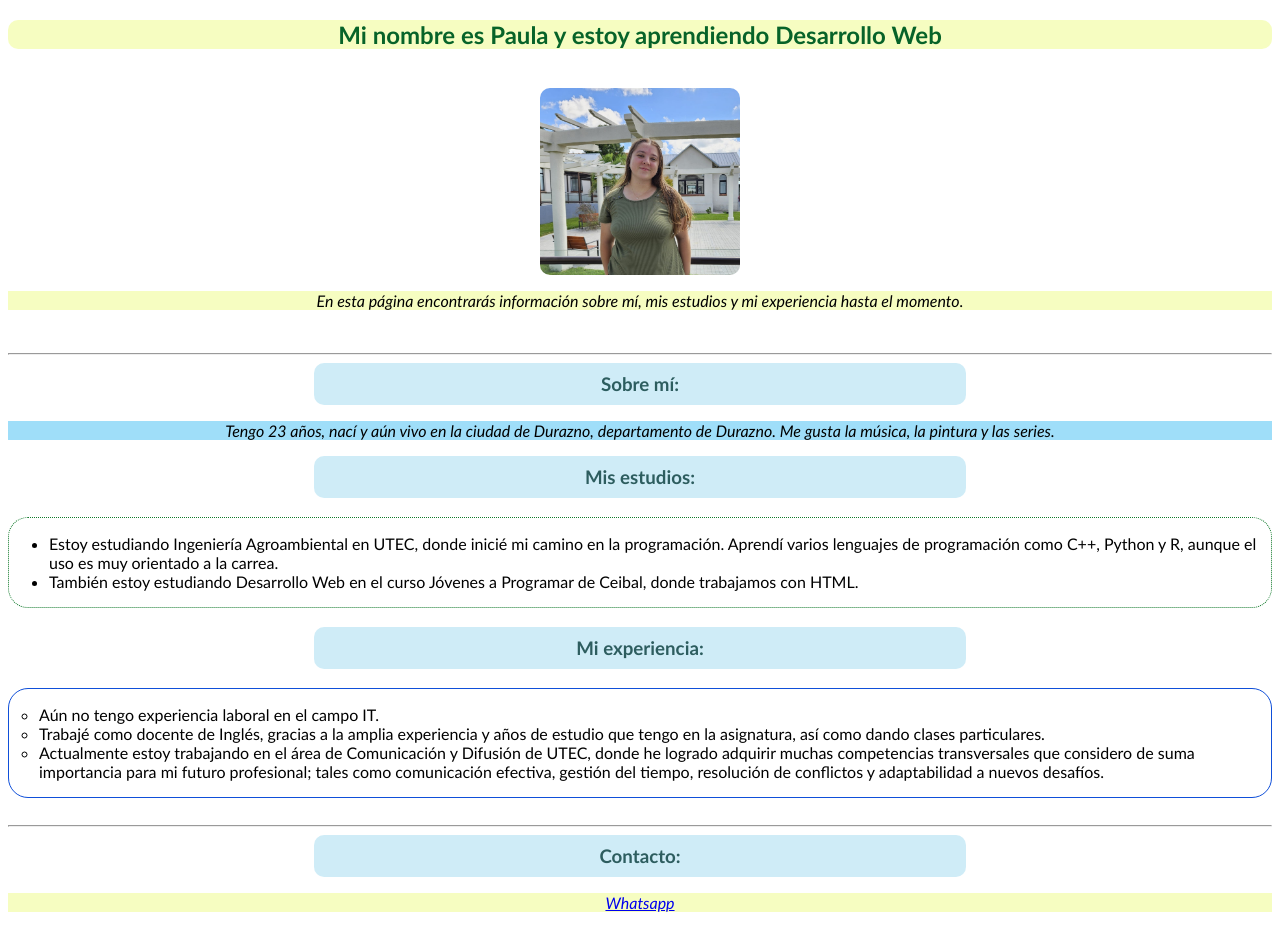
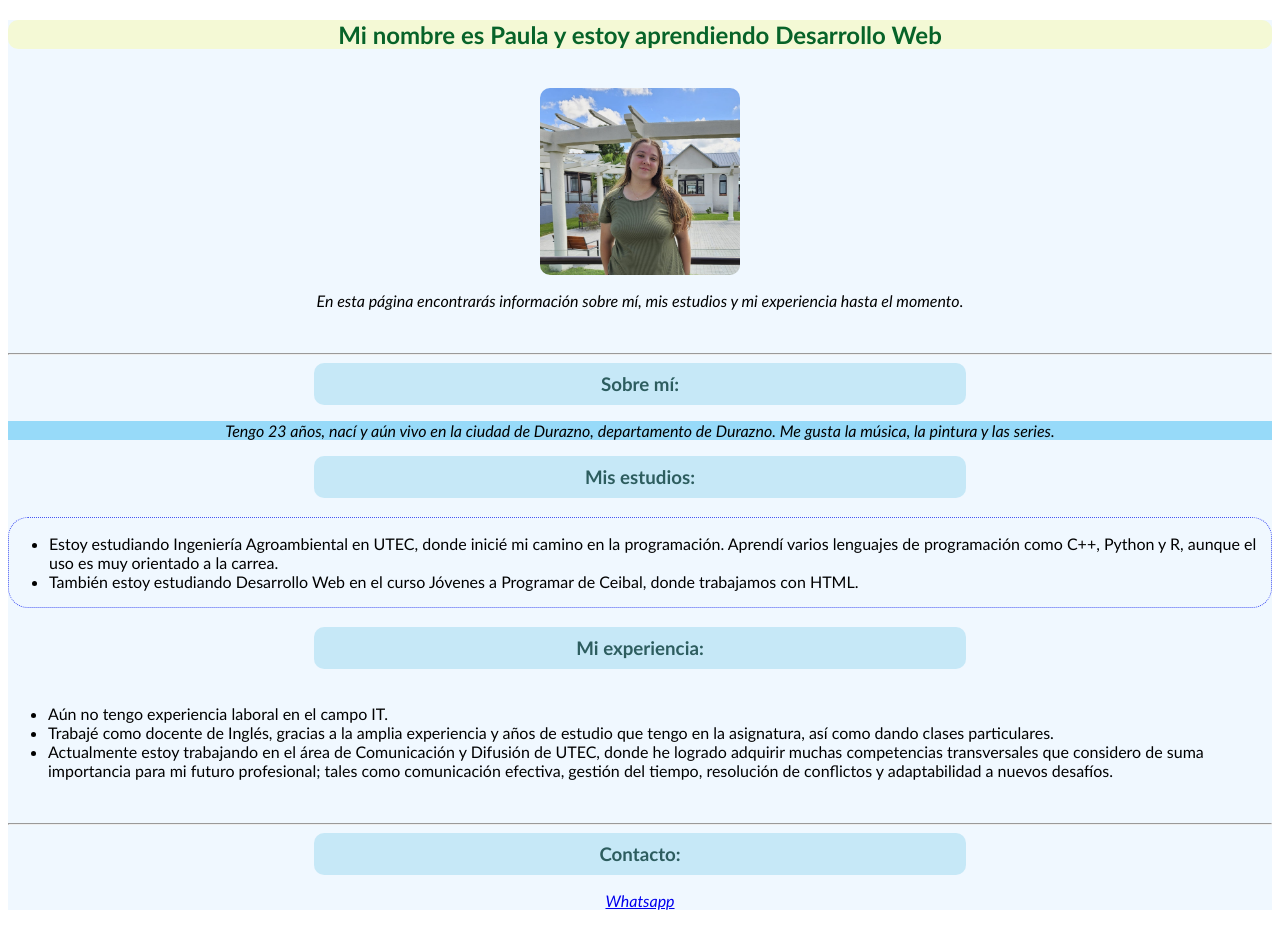
Before and after one commit to paulacastro13/portafolio, a plain HTML site: page index.html in a window 1280 px wide. Drawn offline with Linux system fonts and the light colour scheme.

Commit message:
Update estilo.css

```diff
--- a/estilo.css
+++ b/estilo.css
@@ -1,4 +1,4 @@
-.linea{
+#fondo{
     background-color: aliceblue;
 }
 
@@ -6,17 +6,17 @@
     font-family: Calibri, sans-serif;
 }
 
-.presentacion {
-    background-color: rgba(144, 242, 152, 0.457);
+.verde{
+    background-color: rgba(147, 236, 147, 0.548);
 }
 
-#datos {
-    background-color: rgba(184, 212, 237, 0.594);
+.azul{
+    background-color: rgba(146, 209, 234, 0.256);
 }
 
 #titulo {
     color: rgb(7, 99, 41);
-    background-color: rgba(231, 248, 83, 0.361);
+    background-color: rgba(248, 248, 138, 0.361);
     font-size: 1.5em;
     font-weight: bold;
     text-align: center;
@@ -30,7 +30,6 @@ img{
 }
 
 .parrafo {
-    background-color: rgba(231, 248, 83, 0.361);
     font-style: italic;
     text-align: center;
 }
@@ -44,21 +43,10 @@ img{
 
 
 #est {
-    border: 1.5px dotted rgb(17, 122, 43);
+    border: 1.5px dotted rgb(70, 85, 244);
     border-radius: 20px;
 }
 
-
-
-#exp {
-    border: 1.5px solid rgb(15, 79, 217);
-    border-radius: 20px;
-}
-
-#exp ul {
-    list-style-type: circle;
-    padding-left: 30px;
-}
 
 h3{
     color: rgb(45, 93, 95);
```
